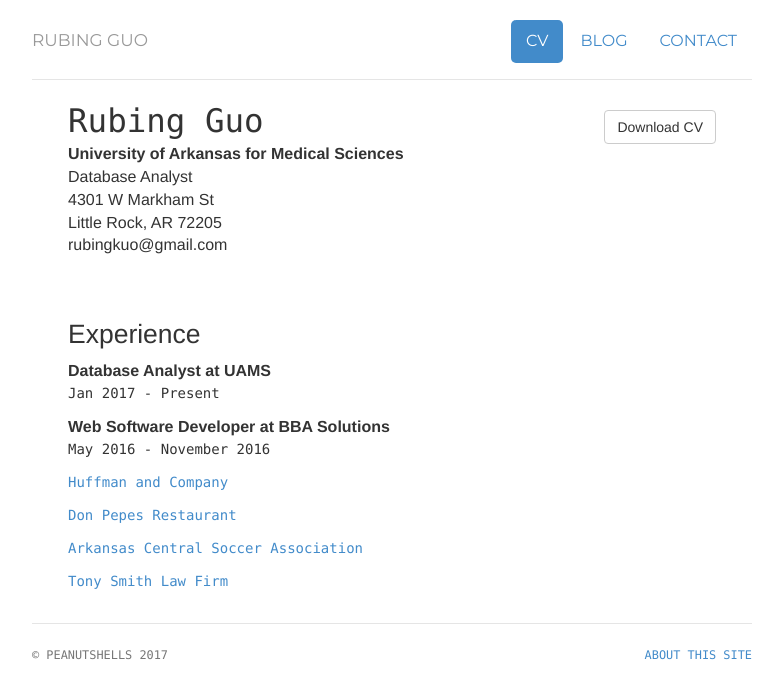
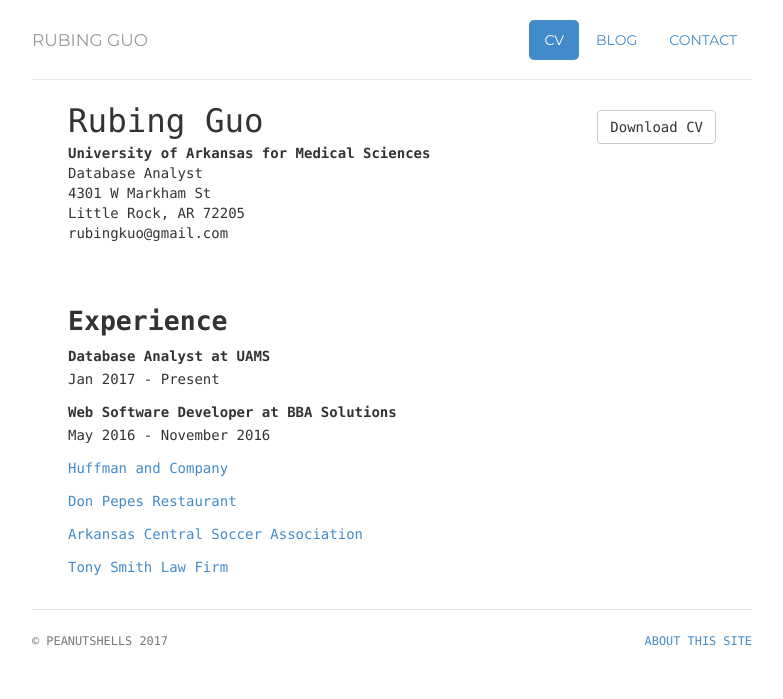
Before and after one commit to flower-joke/peanutshells.github.io, a Jekyll site: the page built from cv/index.html, in a window 1280 px wide. Shown: the top 699 px of the page, without its empty margins (248-1031 px from the left). Built offline with Jekyll 4.4.1, drawn with Linux system fonts in a browser that asks for light colours.

Commit message:
body font

```diff
--- a/css/style.css
+++ b/css/style.css
@@ -6,8 +6,15 @@
 h1, h2, h3, h4, h5, h6, .h1, .h2, .h3, .h4, .h5, .h6 { font-family: 'Merriweather', monospace, Times; font-weight: 700;}
 
 */
+body { padding-top: 20px;
+	   padding-bottom: 40px;
+	   font-family: "Lucida Console", "Lucida Sans Typewriter", monaco, "Bitstream Vera Sans Mono", monospace;}
 
-/*  -------------------------------------  */
+h1, h2, h3, h4, h5, h6, .h1, .h2, .h3, .h4, .h5, .h6 {
+		font-family: "Lucida Console", "Lucida Sans Typewriter", monaco, "Bitstream Vera Sans Mono", monospace;
+		font-weight: 700;}
+
+/*  ------------------golden ratio-------------------  */
 h1 {
 	font-family: "Lucida Console", "Lucida Sans Typewriter", monaco, "Bitstream Vera Sans Mono", monospace;
 	font-size: 23px;
@@ -49,10 +56,11 @@
 	line-height: 23px;
 }
 
-/*  -------------------------------------  */
+/*  ------------------golden ratio-------------------  */
+/*
 body { font-size: 16px; }
 blockquote p { font-size: 16px; line-height: 1.6em; }
-
+*/
 /* Masthead */
 .header, .footer, .header h3 { font-family: 'Montserrat', Helvetica, sans-serif; text-transform: uppercase; font-weight: normal; }
 
```
